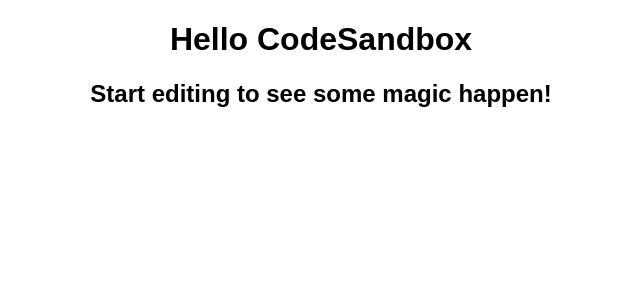
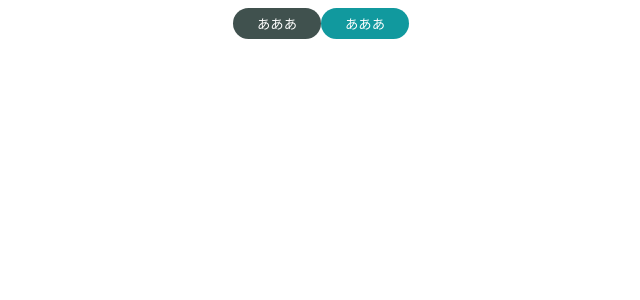
Before and after one commit to 4masa6/react-atomic-design, a React (Create React App) app: page / in a window 1280 px wide. Shown: the top 300 px of the page, without its empty margins (319-959 px from the left). Built offline with nearby package versions, Linux system fonts and the light colour scheme.

Commit message:
Atomの作成

```diff
--- a/package.json
+++ b/package.json
@@ -7,7 +7,9 @@
   "dependencies": {
     "react": "17.0.2",
     "react-dom": "17.0.2",
-    "react-scripts": "4.0.0"
+    "react-router-dom": "5.3.0",
+    "react-scripts": "4.0.0",
+    "styled-components": "5.3.5"
   },
   "devDependencies": {
     "@babel/runtime": "7.13.8",
--- a/src/App.js
+++ b/src/App.js
@@ -1,10 +1,12 @@
+import { PrimaryButton } from "./components/atoms/button/PrimaryButton";
+import { SecondaryButton } from "./components/atoms/button/SecondaryButton";
 import "./styles.css";
 
 export default function App() {
   return (
     <div className="App">
-      <h1>Hello CodeSandbox</h1>
-      <h2>Start editing to see some magic happen!</h2>
+      <PrimaryButton>あああ</PrimaryButton>
+      <SecondaryButton>あああ</SecondaryButton>
     </div>
   );
 }
--- /dev/null
+++ b/src/components/atoms/button/BaseButton.jsx
@@ -0,0 +1,14 @@
+// ボタンの中での共通のスタイルを使用する
+import styled from "styled-components";
+
+export const BaseButton = styled.button`
+  color: #fff;
+  padding: 6px 24px;
+  border: none;
+  border-radius: 9999px;
+  outline: none;
+  &:hover {
+    cursor: pointer;
+    opacity: 0.8;
+  }
+`;
--- /dev/null
+++ b/src/components/atoms/button/PrimaryButton.jsx
@@ -0,0 +1,13 @@
+import styled from "styled-components";
+
+import { BaseButton } from "./BaseButton";
+
+export const PrimaryButton = (props) => {
+  const { children } = props;
+  return <SButton>{children}</SButton>;
+};
+
+// 共通部分のBaseButtonのスタイルを使用する時は、styled(BaseButton)を使用する
+const SButton = styled(BaseButton)`
+  background-color: #40514e;
+`;
--- /dev/null
+++ b/src/components/atoms/button/SecondaryButton.jsx
@@ -0,0 +1,13 @@
+import styled from "styled-components";
+
+import { BaseButton } from "./BaseButton";
+
+export const SecondaryButton = (props) => {
+  const { children } = props;
+  return <SButton>{children}</SButton>;
+};
+
+// 共通部分のBaseButtonのスタイルを使用する時は、styled(BaseButton)を使用する
+const SButton = styled(BaseButton)`
+  background-color: #11999e;
+`;
```
Also changed, not shown: 1 other file (tests, documents, lock files or other folders).
